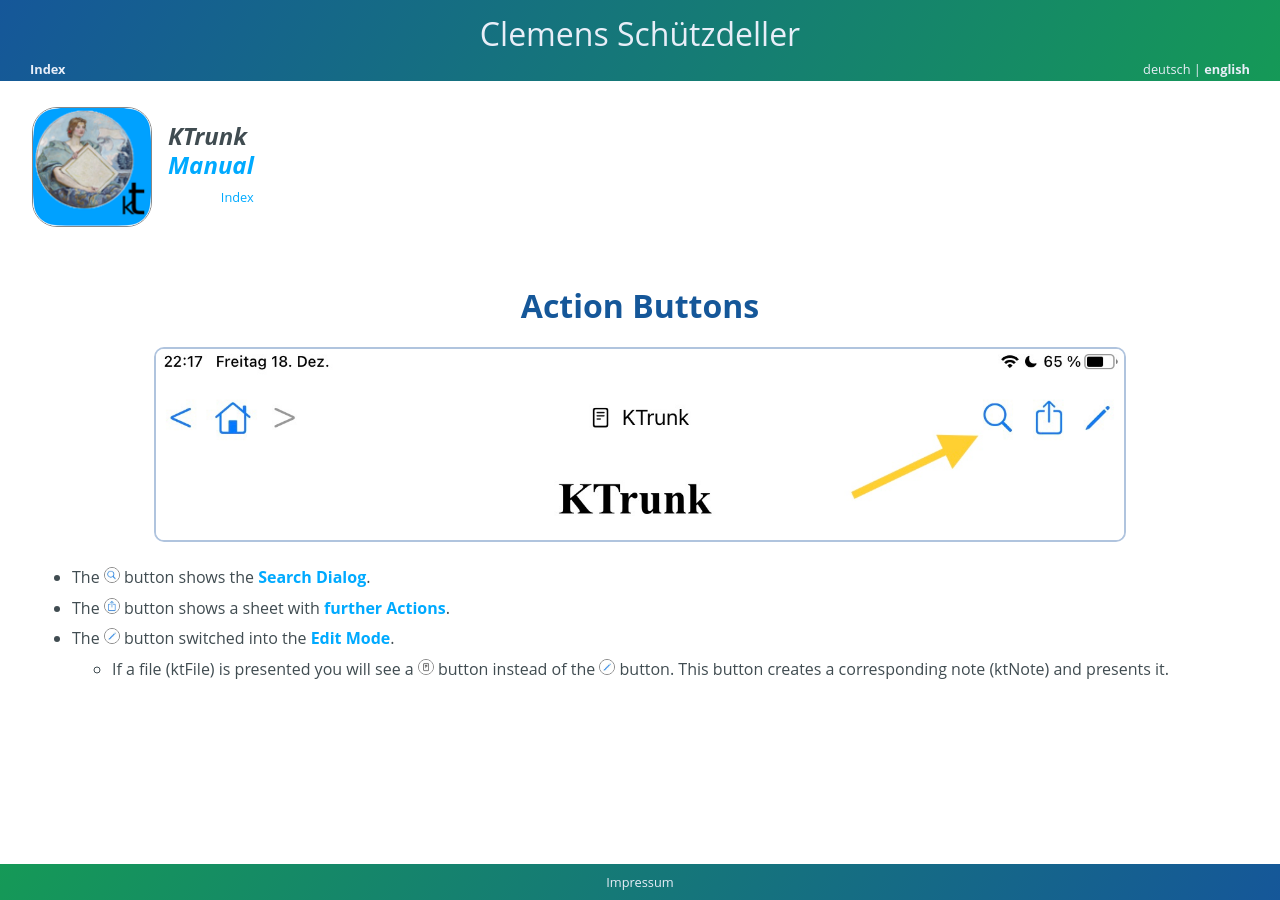
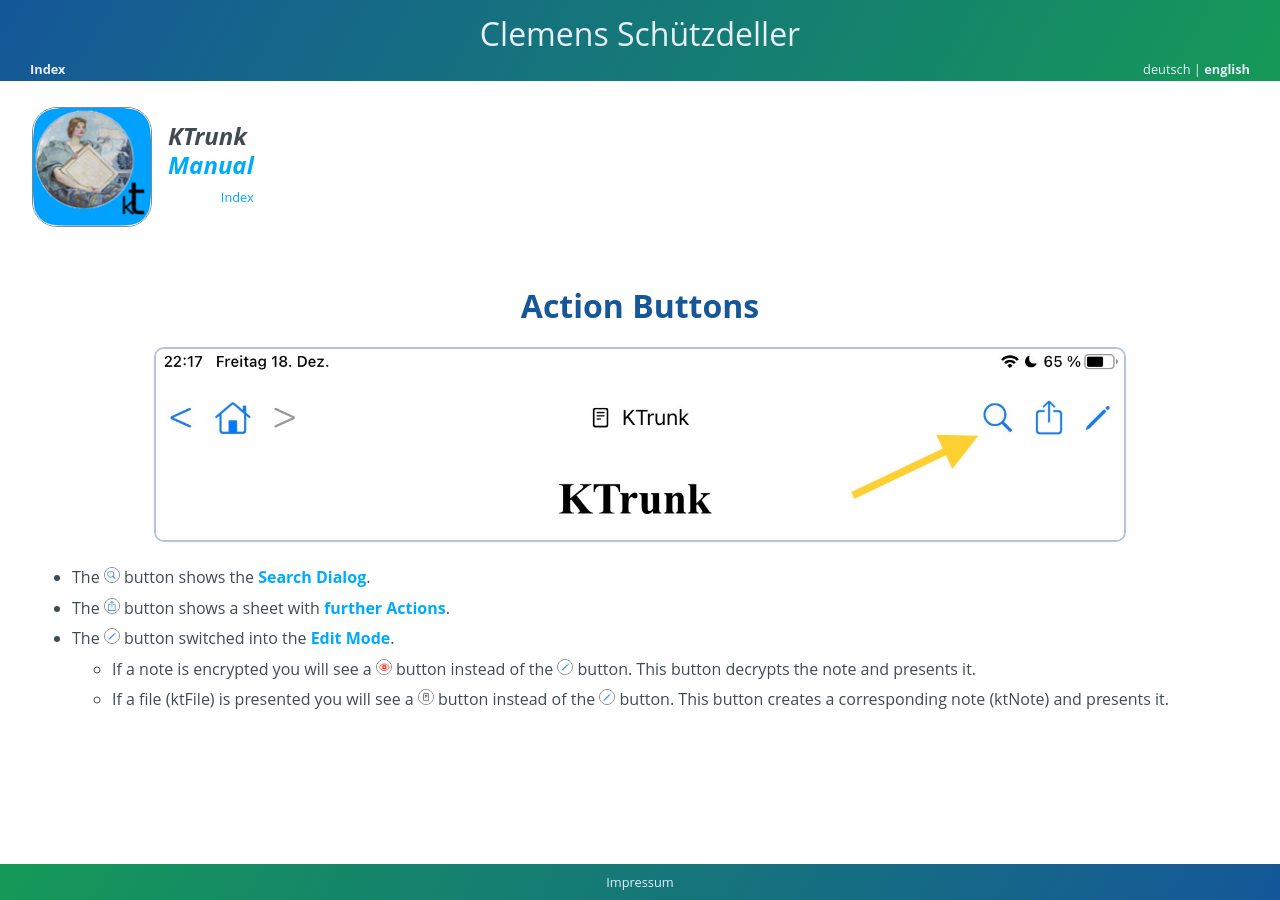
Before and after one commit to cs-LA/home, a Jekyll site: the page built from KTrunk/Manual/ActionButtons.md, in a window 1280 px wide. Built offline with Jekyll 4.4.1, drawn with Linux system fonts in a browser that asks for light colours; our own code applies the rules of GitHub Pages for plain Markdown files.

Commit message:
Update ActionButtons.md

```diff
--- a/KTrunk/Manual/ActionButtons.md
+++ b/KTrunk/Manual/ActionButtons.md
@@ -33,6 +33,10 @@
   </li>
   <ul>
      <li>
+        <span class="en">If a note is encrypted you will see a <img src="buttons/eyeDecrypt.jpg" class="appButton"> button instead of the <img src="buttons/edit.jpg" class="appButton"> button. This button decrypts the note and presents it.</span>
+         <span class="de">Wenn eine Notiz verschlüsselt ist, ist statt der <img src="buttons/edit.jpg" class="appButton"> Schaltfläche eine <img src="buttons/eyeDecrypt.jpg" class="appButton"> Schaltfläche zu sehen. Mit dieser Schaltfläche wird die Notiz entschlüsselt und angezeigt.</span>
+    </li>
+     <li>
         <span class="en">If a file (ktFile) is presented you will see a <img src="buttons/note.jpg" class="appButton"> button instead of the <img src="buttons/edit.jpg" class="appButton"> button. This button creates a corresponding note (ktNote) and presents it.</span>
          <span class="de">Wenn Dateien (ktFiles) angezeigt werden, ist statt der <img src="buttons/edit.jpg" class="appButton"> Schaltfläche eine <img src="buttons/note.jpg" class="appButton"> Schaltfläche zu sehen. Mit dieser Schaltfläche erzeugt man eine zugehörige Notiz (ktNote) bzw. zeigt eine schon existierende solche Notiz an.</span>
     </li>
```
